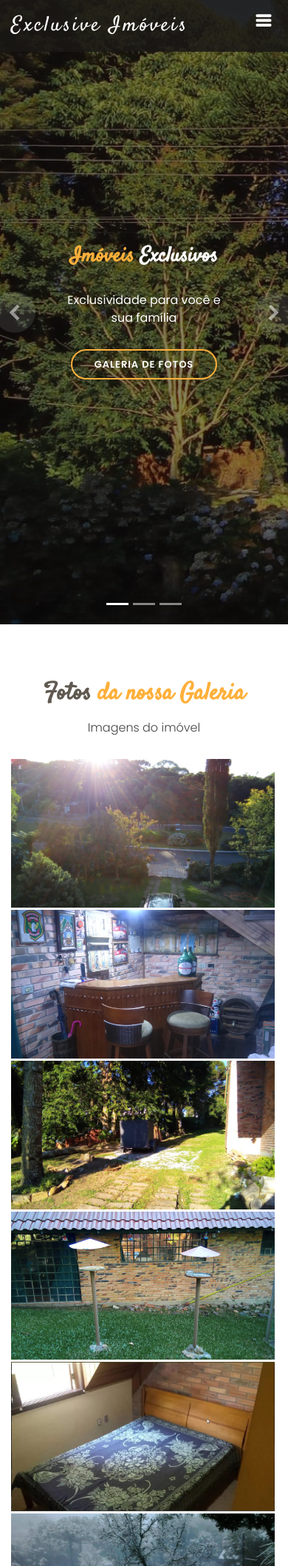
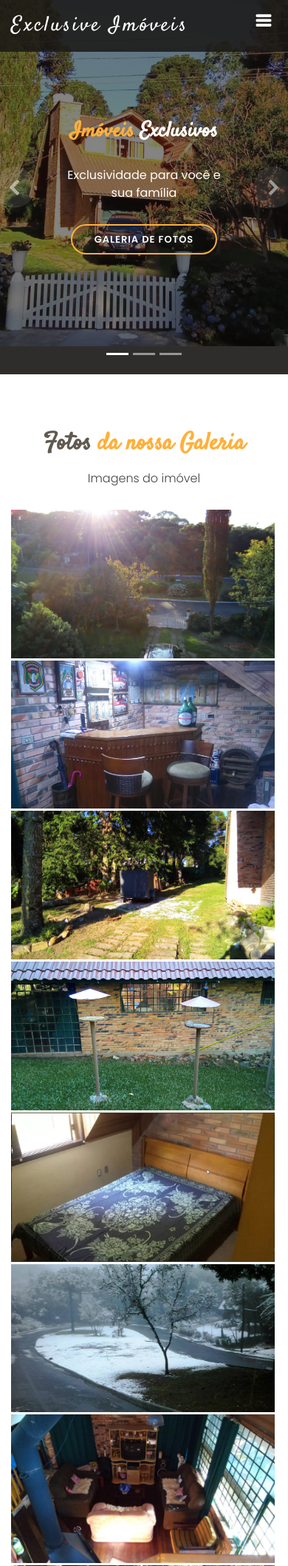
Before and after one commit to carlosalbertoprojetos/exclusive, a Django app: page / in a window 390 px wide. Shown: the top 2117 px of the page at 74% size. Run offline with Django 3.2, Linux system fonts and the light colour scheme; some libraries are stand-ins or nearby versions.

Commit message:
ajustes_imagens_667px

```diff
--- a/project/static/assets/css/style.css
+++ b/project/static/assets/css/style.css
@@ -20,6 +20,7 @@ a {
 a:hover {
   color: #ffc56e;
   text-decoration: none;
+
 }
 
 h1, h2, h3, h4, h5, h6 {
@@ -27,8 +28,9 @@ h1, h2, h3, h4, h5, h6 {
 }
 
 img {
+  width: 100%;
   text-align: center;
-  min-width: 100%;
+  justify-content: center;
 }
 
 /*--------------------------------------------------------------
@@ -393,20 +395,22 @@ img {
 --------------------------------------------------------------*/
 #hero {
   width: 100%;
-  height: 100vh;
+  max-height: 100vh;
   background-color: rgba(39, 37, 34, 0.8);
   overflow: hidden;
   padding: 0;
+
 }
 
 #hero .carousel-item {
   width: 100%;
   height: 100vh;
   background-size: cover;
-  background-position: center;
+  background-position: center center;
   background-repeat: no-repeat;
   text-align: center;
 }
+
 
 #hero .carousel-item::before {
   content: '';
@@ -525,6 +529,19 @@ img {
 #hero .btn-menu:hover, #hero .btn-book:hover {
   background: #ffb03b;
   color: #fff;
+}
+
+@media (max-width: 667px) {
+  #hero {
+    max-height: 60vh;
+  }
+
+  #hero .carousel-item {
+    height: 60vh;
+  }
+  #hero > .carousel-item > img {
+    width: 100%;
+  }
 }
 
 @media (max-width: 768px) {
--- a/templates/base.html
+++ b/templates/base.html
@@ -60,13 +60,6 @@
         <div class="container">
             <h3>Exclusive Imóveis</h3>
             <p>Imóveis exclusivos para clientes únicos!</p>
-            <div class="social-links">
-                <a href="#" class="twitter"><i class="bx bxl-twitter"></i></a>
-                <a href="#" class="facebook"><i class="bx bxl-facebook"></i></a>
-                <a href="#" class="instagram"><i class="bx bxl-instagram"></i></a>
-                <a href="#" class="google-plus"><i class="bx bxl-skype"></i></a>
-                <a href="#" class="linkedin"><i class="bx bxl-linkedin"></i></a>
-            </div>
             <div class="copyright">
                 &copy; Copyright <strong><span>Exclusive Imóveis</span></strong>. All Rights Reserved
             </div>
--- a/templates/index.html
+++ b/templates/index.html
@@ -15,9 +15,12 @@
             <div class="carousel-inner" role="listbox">
 
                 <div class="carousel-item active" id="slide1">
-                    <div class="carousel-background"><img src="{% static 'assets/img/slide/slide-1.jpg' %}" alt="">
+                    <div class="carousel-background">
+                        <picture>
+                            <source media="(max-width: 667px)" srcset="{% static 'assets/img/slide/slide-1.1.jpg' %}">
+                            <img src="{% static 'assets/img/slide/slide-1.jpg' %}" alt="">
+                        </picture>
                     </div>
-
                     <div class="carousel-container">
                         <div class="carousel-content">
                             <h2 class="animate__animated animate__fadeInDown"><span>Imóveis</span> Exclusivos</h2>
@@ -31,7 +34,11 @@
 
 
                 <div class="carousel-item" id="slide2">
-                    <div class="carousel-background"><img src="{% static 'assets/img/slide/slide-2.jpg' %}" alt="">
+                    <div class="carousel-background">
+                        <picture>
+                            <source media="(max-width: 667px)" srcset="{% static 'assets/img/slide/slide-2.1.jpg' %}">
+                            <img src="{% static 'assets/img/slide/slide-2.jpg' %}" alt="">
+                        </picture>
                     </div>
                     <div class="carousel-container">
                         <div class="carousel-content">
@@ -43,7 +50,11 @@
 
 
                 <div class="carousel-item" id="slide3">
-                    <div class="carousel-background"><img src="{% static 'assets/img/slide/slide-3.jpg' %}" alt="">
+                    <div class="carousel-background">
+                        <picture>
+                            <source media="(max-width: 667px)" srcset="{% static 'assets/img/slide/slide-3.1.jpg' %}">
+                            <img src="{% static 'assets/img/slide/slide-3.jpg' %}" alt="">
+                        </picture>
                     </div>
                     <div class="carousel-container">
                         <div class="carousel-content">
@@ -201,7 +212,8 @@
         </div>
 
         <div class="map">
-            <iframe src="https://www.google.com/maps/embed?pb=!1m18!1m12!1m3!1d868.8107680618997!2d-50.86438897081815!3d-29.421691330742252!2m3!1f0!2f0!3f0!3m2!1i1024!2i768!4f13.1!3m3!1m2!1s0x951931eb07f92589%3A0x7a4d26a415729193!2sRua%20Carlos%20Ramisch%2C%20384%20-%20Vila%20do%20Sol%2C%20Gramado%20-%20RS%2C%2095670-000!5e0!3m2!1spt-BR!2sbr!4v1646158600817!5m2!1spt-BR!2sbr" width=100% height="450" style="border:0;" allowfullscreen="" frameborder="0" allowfullscreen></iframe>
+            <h1>MAPA</h1>
+            <iframe src="" width=100% height="450" style="border:0;" allowfullscreen="" frameborder="0" allowfullscreen></iframe>
         </div>
 
         <div id="book-a-table" class="container mt-5">
```
Also changed, not shown: project/static/assets/img/gallery/gallery-10.jpg, project/static/assets/img/gallery/gallery-11.jpg, project/static/assets/img/gallery/gallery-12.jpg, project/static/assets/img/slide/slide-1.1.jpg (added), project/static/assets/img/slide/slide-2.1.jpg (added), project/static/assets/img/slide/slide-3.1.jpg (added).
